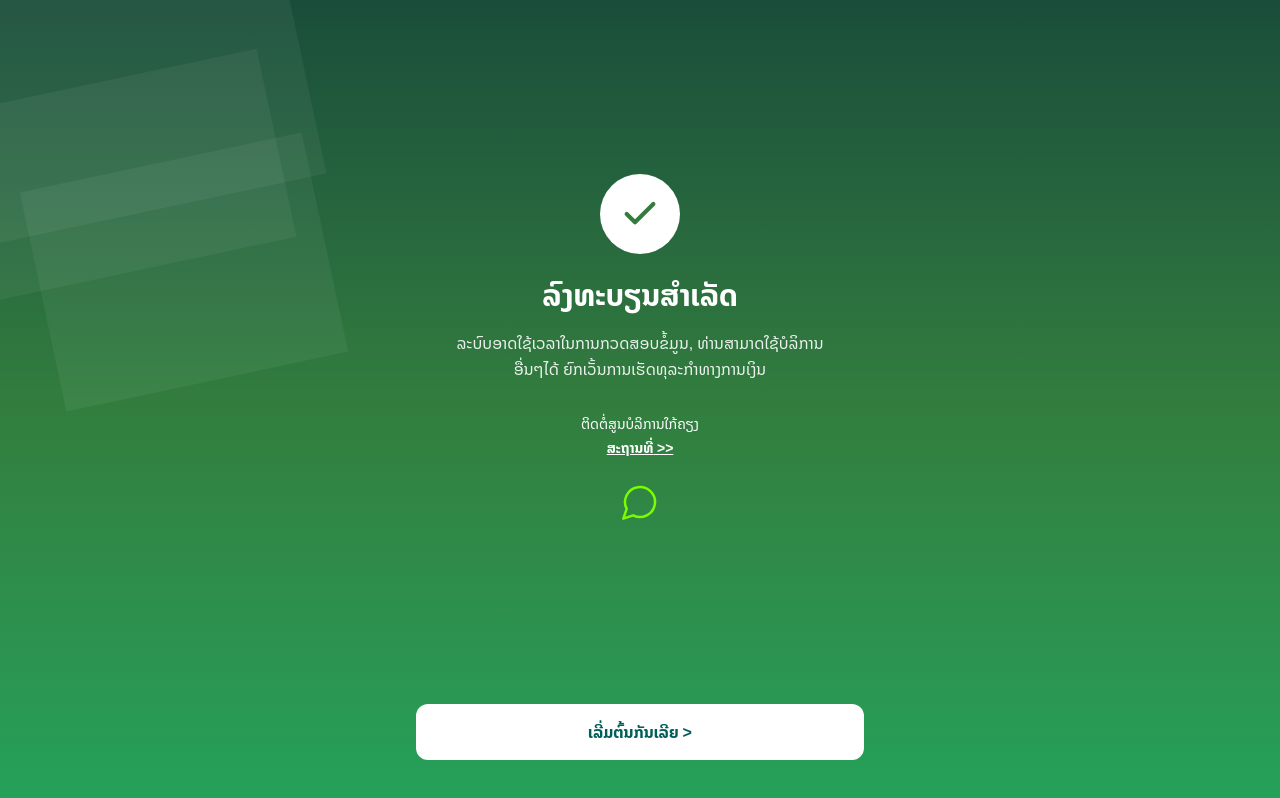
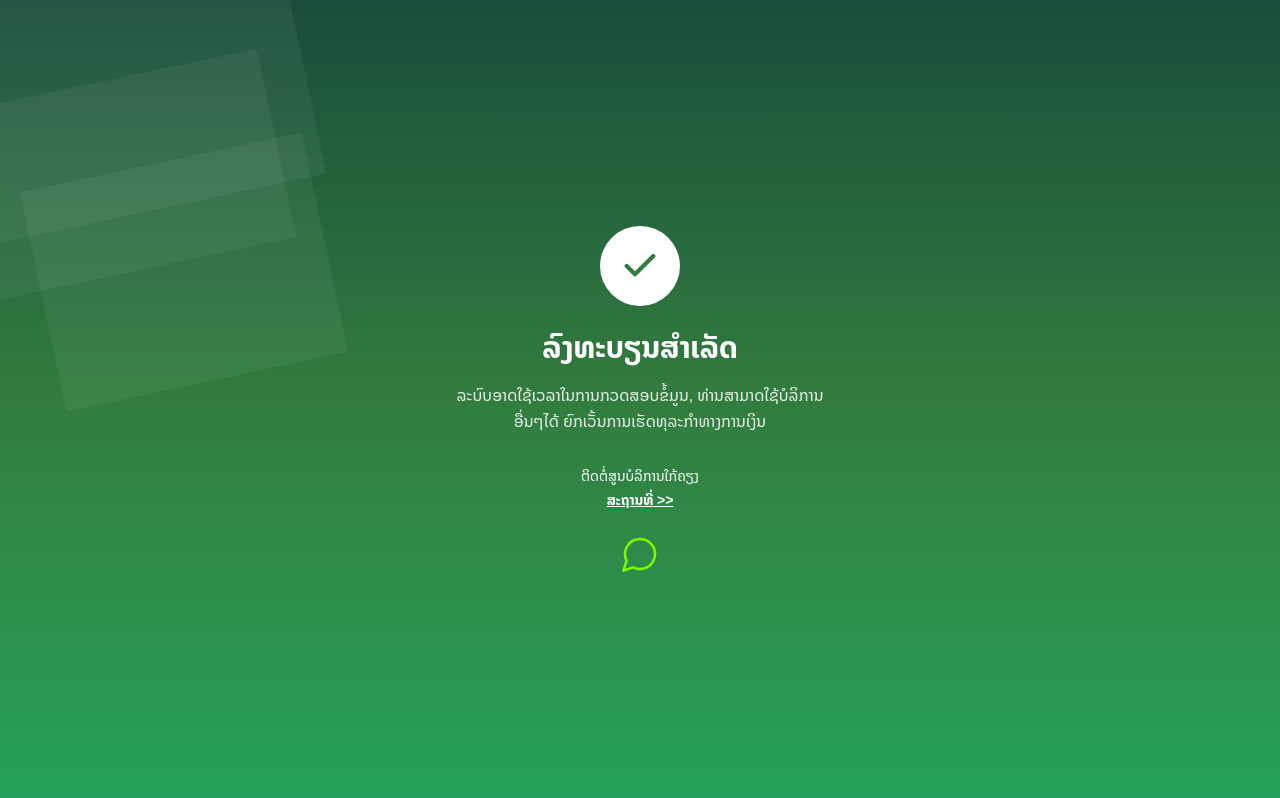
Before and after one commit to Joebester/MSP-APB, a React (Vite) app: page /msp-register/success in a window 1280 px wide. Built offline with nearby package versions, Linux system fonts and the light colour scheme; no server answers; sample sign-in values are in the browser's storage.

Commit message:
remove done button

```diff
--- a/src/pages/registration/RegistrationSuccess.jsx
+++ b/src/pages/registration/RegistrationSuccess.jsx
@@ -68,18 +68,6 @@ export default function RegistrationSuccess() {
             strokeWidth={1.5}
           />
         </div>
-
-        <div className="pb-4 pt-8">
-          <Button
-            variant="white"
-            size="lg"
-            className="w-full gap-1 font-bold text-teal-800"
-            onClick={handleFinish}
-          >
-            {isKyc ? <Trans>Done</Trans> : <Trans>Let&apos;s Start</Trans>}{' '}
-            <span aria-hidden="true">&gt;</span>
-          </Button>
-        </div>
       </div>
     </GradientBackground>
   );
```
